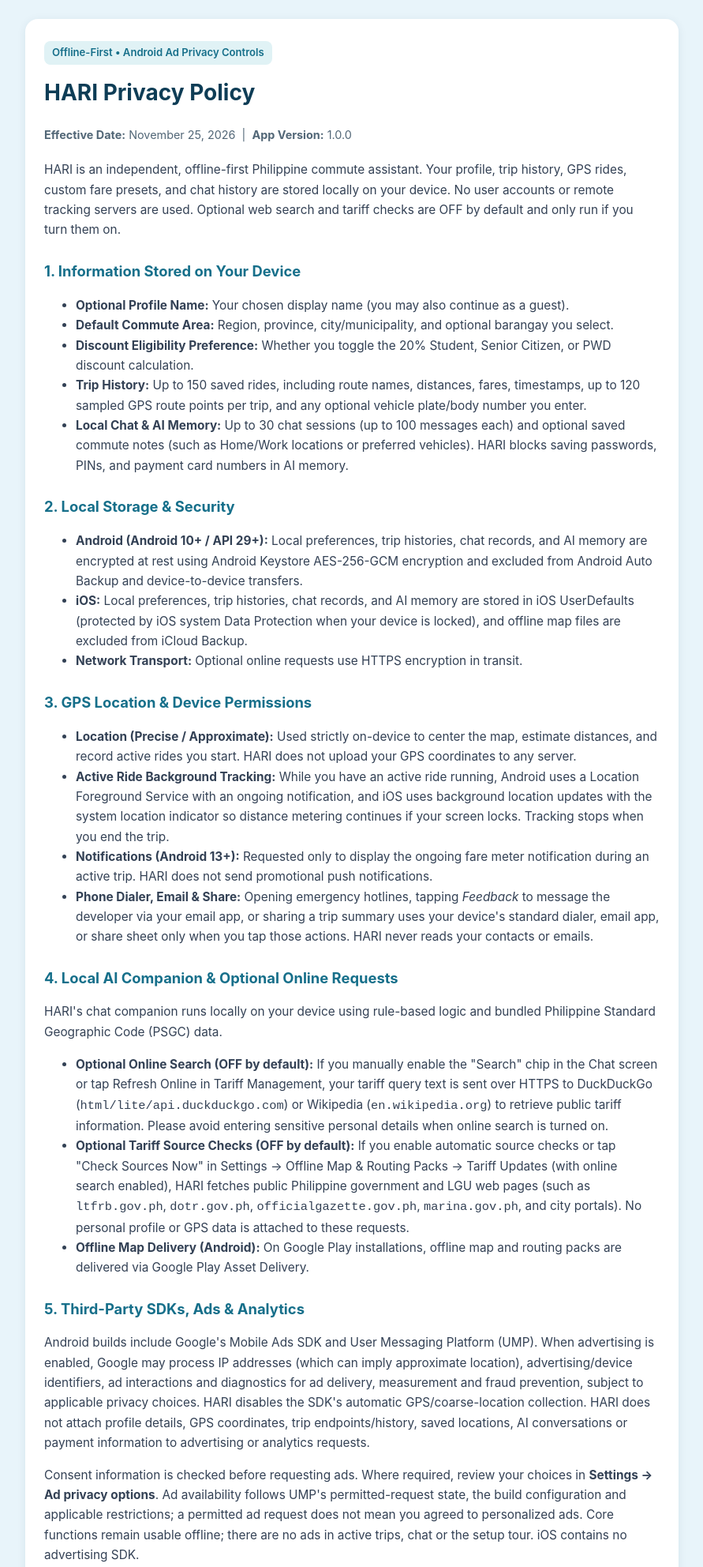
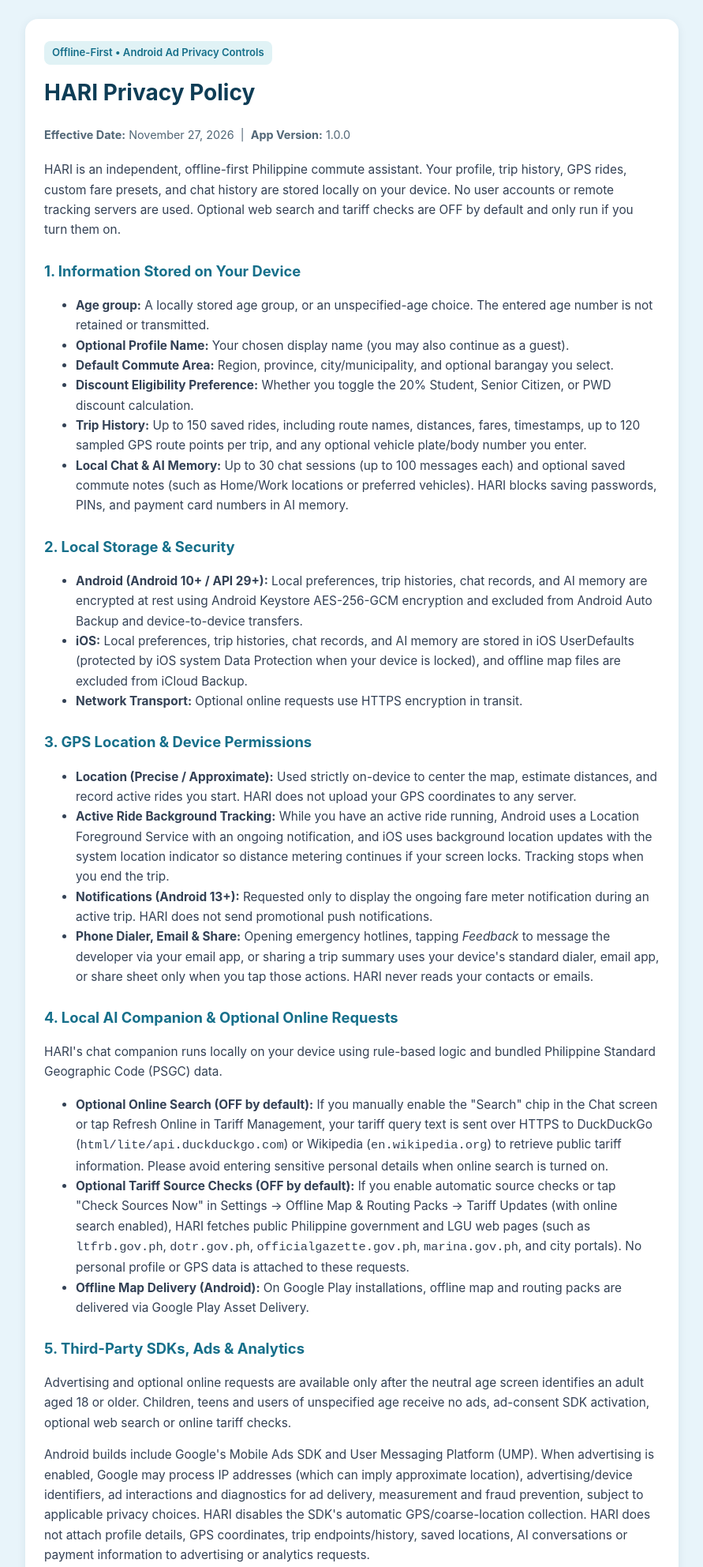
Before and after one commit to Jay-lab27/Jay-lab27.github.io, a plain HTML site: page privacy-policy.html in a window 1280 px wide. Shown: the top 1984 px of the page at 79% size, without its empty margins (194-1085 px from the left). Drawn offline with Linux system fonts and the light colour scheme.

Commit message:
Align privacy and special-ride terms with HARI release

```diff
--- a/privacy-policy.html
+++ b/privacy-policy.html
@@ -42,12 +42,13 @@
   <main>
     <span class="badge">Offline-First • Android Ad Privacy Controls</span>
     <h1>HARI Privacy Policy</h1>
-    <p class="meta"><strong>Effective Date:</strong> November 25, 2026 &nbsp;|&nbsp; <strong>App Version:</strong> 1.0.0</p>
+    <p class="meta"><strong>Effective Date:</strong> November 27, 2026 &nbsp;|&nbsp; <strong>App Version:</strong> 1.0.0</p>
 
     <p>HARI is an independent, offline-first Philippine commute assistant. Your profile, trip history, GPS rides, custom fare presets, and chat history are stored locally on your device. No user accounts or remote tracking servers are used. Optional web search and tariff checks are OFF by default and only run if you turn them on.</p>
 
     <h2>1. Information Stored on Your Device</h2>
     <ul>
+      <li><strong>Age group:</strong> A locally stored age group, or an unspecified-age choice. The entered age number is not retained or transmitted.</li>
       <li><strong>Optional Profile Name:</strong> Your chosen display name (you may also continue as a guest).</li>
       <li><strong>Default Commute Area:</strong> Region, province, city/municipality, and optional barangay you select.</li>
       <li><strong>Discount Eligibility Preference:</strong> Whether you toggle the 20% Student, Senior Citizen, or PWD discount calculation.</li>
@@ -79,6 +80,7 @@
     </ul>
 
     <h2>5. Third-Party SDKs, Ads &amp; Analytics</h2>
+    <p>Advertising and optional online requests are available only after the neutral age screen identifies an adult aged 18 or older. Children, teens and users of unspecified age receive no ads, ad-consent SDK activation, optional web search or online tariff checks.</p>
     <p>Android builds include Google's Mobile Ads SDK and User Messaging Platform (UMP). When advertising is enabled, Google may process IP addresses (which can imply approximate location), advertising/device identifiers, ad interactions and diagnostics for ad delivery, measurement and fraud prevention, subject to applicable privacy choices. HARI disables the SDK's automatic GPS/coarse-location collection. HARI does not attach profile details, GPS coordinates, trip endpoints/history, saved locations, AI conversations or payment information to advertising or analytics requests.</p>
     <p>Consent information is checked before requesting ads. Where required, review your choices in <strong>Settings → Ad privacy options</strong>. Ad availability follows UMP's permitted-request state, the build configuration and applicable restrictions; a permitted ad request does not mean you agreed to personalized ads. Core functions remain usable offline; there are no ads in active trips, chat or the setup tour. iOS contains no advertising SDK.</p>
     <p>Aggregate ad counters are stored locally for diagnostics. No separate behavioral analytics or crash-reporting service is added; Google's ad SDK performs its own measurement. Read <a href="https://policies.google.com/privacy">Google's Privacy Policy</a> and <a href="https://policies.google.com/technologies/partner-sites">How Google uses information from partners</a>. We do not sell, rent or trade your personal trip data. Offline maps and road routing use OpenStreetMap data (&copy; OpenStreetMap contributors, ODbL 1.0) rendered locally via MapLibre and GraphHopper, with Google Noto Sans map glyphs (OFL-1.1).</p>
@@ -96,7 +98,7 @@
     <p>Under Republic Act No. 10173 and applicable laws, you have the right to be informed, to access, to rectify/correct, to object to or withdraw consent (including disabling location permissions or optional online search at any time), to erasure or blocking of personal data, to data portability, to damages, and to file a complaint with the National Privacy Commission (NPC) of the Philippines.</p>
 
     <h2>8. Children's Privacy</h2>
-    <p>HARI is a general-audience commute utility. Because HARI does not operate user accounts or collect personal information on remote servers, we do not knowingly collect personal data from children under 13 (or the applicable age of digital consent in your jurisdiction) on our servers. Parents or guardians may erase any locally saved data on the device via Settings → Delete All Data.</p>
+    <p>HARI supports a mixed audience, including children. A neutral age screen stores only an age group on the device, or an unspecified-age choice. The entered age number is discarded and is not transmitted. Advertising, ad-consent SDK activation, optional web search and online tariff/source requests are available only to adults aged 18 or older, subject to applicable consent checks. Children, teens and users of unspecified age use HARI without these services. Offline fare calculations, local maps, local trip records and the on-device assistant remain available. GPS information used for a user-started trip stays on the device. Children should use HARI with a trusted adult's guidance. Parents or guardians may review or erase locally saved data via Settings → Delete All Data.</p>
 
     <h2>9. Independent App Disclaimer</h2>
     <p>HARI is an independent application and is not affiliated with, endorsed by, or an official application of the LTFRB, DOTr, PSA, or any Philippine government agency.</p>
```
Also changed, not shown: terms.html (+1 -0 lines).
